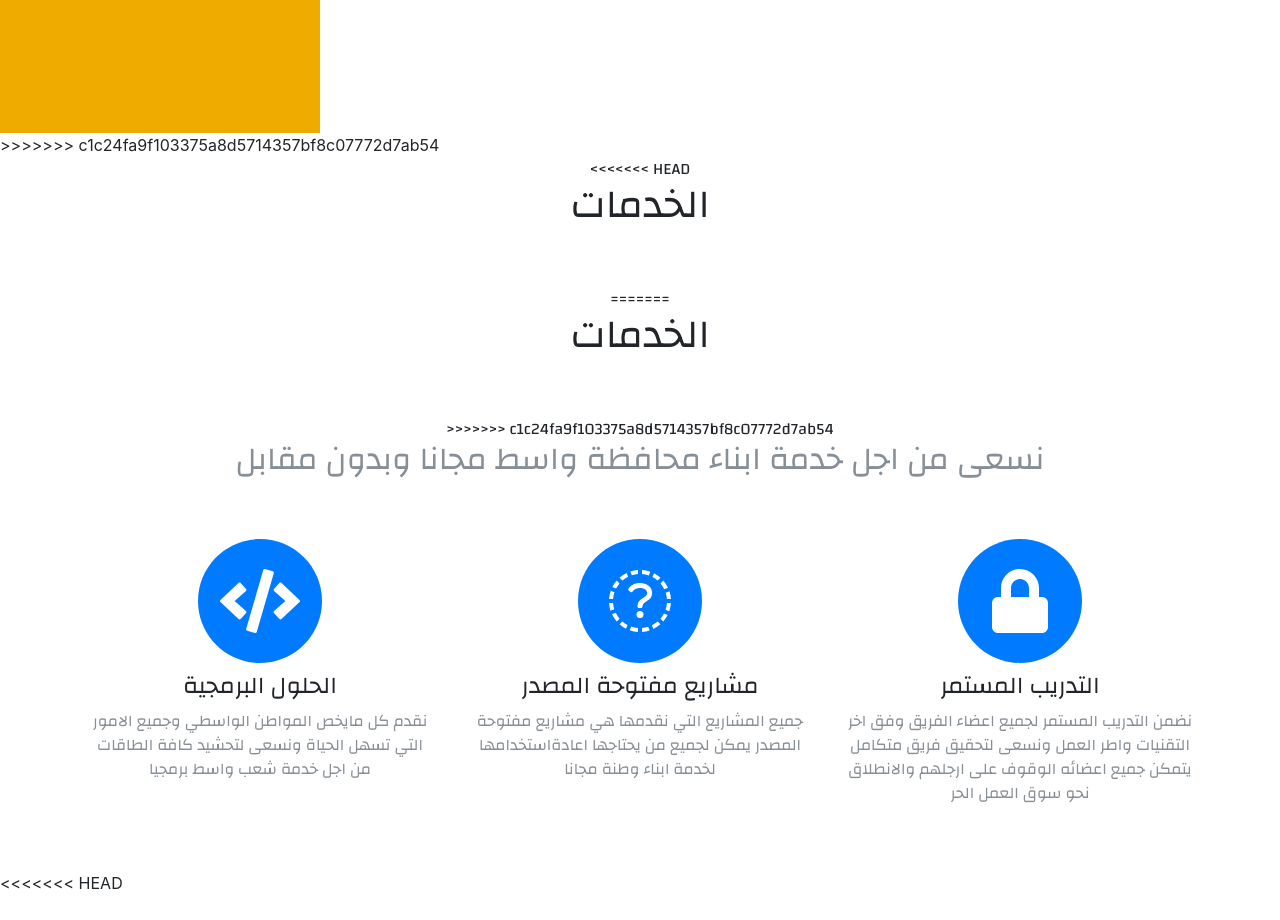
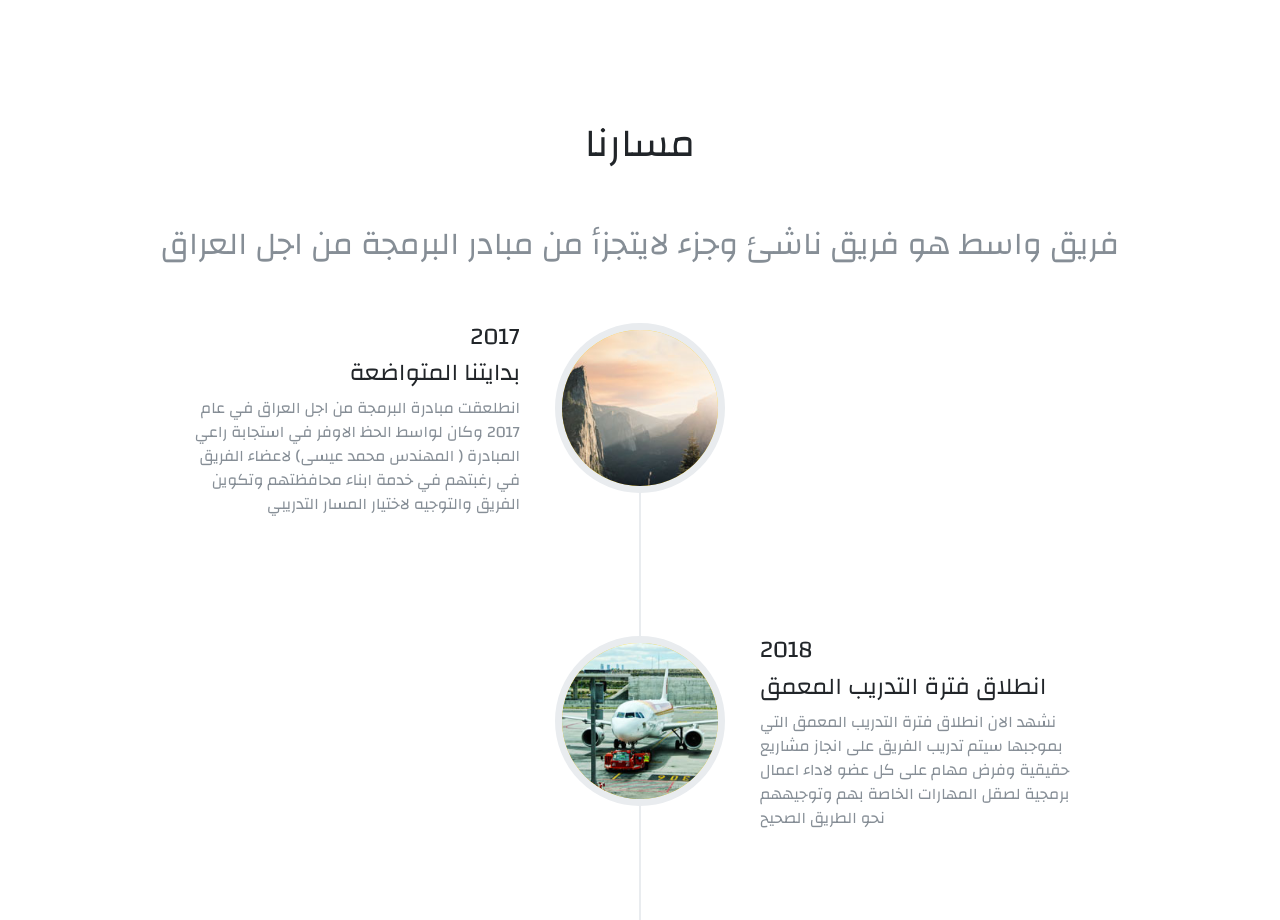
Before and after one commit to CodeFORWasit/CodeFORWasit, a plain HTML site: page index.html in a window 1280 px wide. Shown: the part 1880-2800 px from the top of the page. Drawn offline with nearby package versions, Linux system fonts and the light colour scheme; a web font is replaced by a local one.

Commit message:
add path

```diff
--- a/css/style.css
+++ b/css/style.css
@@ -4,23 +4,19 @@
     --font:rgb(255, 232, 181);
     --fontChanga:'Changa', 'Helvetica Neue', Helvetica, Arial, sans-serif;
     --fontElMessiri:'El Messiri', 'Helvetica Neue', Helvetica, Arial, sans-serif;
-    --fontMirza:'Mirza', 'Helvetica Neue', Helvetica, Arial, sans-serif;
+    --fontMirza:'Amiri', 'Helvetica Neue', Helvetica, Arial, sans-serif;
 
   }
 
 
   .navbar-brand{
       font-family: var(--fontElMessiri);
-<<<<<<< HEAD
 
-=======
->>>>>>> c1c24fa9f103375a8d5714357bf8c07772d7ab54
   }
 
   .nav-item{
       font-family: var(--fontMirza);
       font-size: large;
-<<<<<<< HEAD
 
   }
 
@@ -31,17 +27,6 @@
     text-align: center;
 
 
-=======
-  }
-
-.wellcom{
-    background-image: url("/img/header-bg.jpg");
-    background-size: cover;
-    height: 700px;
-    text-align: center;
-  color: rgb(255, 255, 255);
-  background-image: url("../img/header-bg.jpg");
->>>>>>> c1c24fa9f103375a8d5714357bf8c07772d7ab54
   background-repeat: no-repeat;
   background-attachment: scroll;
   background-position: center center;
@@ -49,20 +34,202 @@
   -moz-background-size: cover;
   -o-background-size: cover;
   background-size: cover;
-<<<<<<< HEAD
   color: rgb(255, 255, 255);
   font-family: var(--fontChanga)
 }
 .wellcom h1{
-=======
-  font-family: var(--fontChanga)
-}
-h1{
->>>>>>> c1c24fa9f103375a8d5714357bf8c07772d7ab54
     padding-top: 250px;
   padding-bottom: 50px;
   font-family: var(--fontChanga)
 }
+/* start path */
+.timeline {
+  position: relative;
+  padding: 0;
+  list-style: none;
+}
+
+.timeline:before {
+  position: absolute;
+  top: 0;
+  bottom: 0;
+  left: 40px;
+  width: 2px;
+  margin-left: -1.5px;
+  content: '';
+  background-color: #e9ecef;
+}
+
+.timeline > li {
+  position: relative;
+  min-height: 50px;
+  margin-bottom: 50px;
+}
+
+.timeline > li:after, .timeline > li:before {
+  display: table;
+  content: ' ';
+}
+
+.timeline > li:after {
+  clear: both;
+}
+
+.timeline > li .timeline-panel {
+  position: relative;
+  float: right;
+  width: 100%;
+  padding: 0 20px 0 100px;
+  text-align: left;
+}
+
+.timeline > li .timeline-panel:before {
+  right: auto;
+  left: -15px;
+  border-right-width: 15px;
+  border-left-width: 0;
+}
+
+.timeline > li .timeline-panel:after {
+  right: auto;
+  left: -14px;
+  border-right-width: 14px;
+  border-left-width: 0;
+}
+
+.timeline > li .timeline-image {
+  position: absolute;
+  z-index: 100;
+  left: 0;
+  width: 80px;
+  height: 80px;
+  margin-left: 0;
+  text-align: center;
+  color: rgb(209, 32, 32);
+  border: 7px solid #e9ecef;
+  border-radius: 100%;
+  background-color: #fed936;
+}
+
+.timeline > li .timeline-image h4 {
+  font-size: 10px;
+  line-height: 14px;
+  margin-top: 12px;
+}
+
+.timeline > li.timeline-inverted > .timeline-panel {
+  float: right;
+  padding: 0 20px 0 100px;
+  text-align: left;
+}
+
+.timeline > li.timeline-inverted > .timeline-panel:before {
+  right: auto;
+  left: -15px;
+  border-right-width: 15px;
+  border-left-width: 0;
+}
+
+.timeline > li.timeline-inverted > .timeline-panel:after {
+  right: auto;
+  left: -14px;
+  border-right-width: 14px;
+  border-left-width: 0;
+}
+
+.timeline > li:last-child {
+  margin-bottom: 0;
+}
+
+.timeline .timeline-heading h4 {
+  margin-top: 0;
+  color: inherit;
+}
+
+.timeline .timeline-heading h4.subheading {
+  text-transform: none;
+}
+
+.timeline .timeline-body > ul,
+.timeline .timeline-body > p {
+  margin-bottom: 0;
+}
+
+@media (min-width: 768px) {
+  .timeline:before {
+    left: 50%;
+  }
+  .timeline > li {
+    min-height: 100px;
+    margin-bottom: 100px;
+  }
+  .timeline > li .timeline-panel {
+    float: left;
+    width: 41%;
+    padding: 0 20px 20px 30px;
+    text-align: right;
+  }
+  .timeline > li .timeline-image {
+    left: 50%;
+    width: 100px;
+    height: 100px;
+    margin-left: -50px;
+  }
+  .timeline > li .timeline-image h4 {
+    font-size: 13px;
+    line-height: 18px;
+    margin-top: 16px;
+  }
+  .timeline > li.timeline-inverted > .timeline-panel {
+    float: right;
+    padding: 0 30px 20px 20px;
+    text-align: left;
+  }
+}
+
+@media (min-width: 992px) {
+  .timeline > li {
+    min-height: 150px;
+  }
+  .timeline > li .timeline-panel {
+    padding: 0 20px 20px;
+  }
+  .timeline > li .timeline-image {
+    width: 150px;
+    height: 150px;
+    margin-left: -75px;
+  }
+  .timeline > li .timeline-image h4 {
+    font-size: 18px;
+    line-height: 26px;
+    margin-top: 30px;
+  }
+  .timeline > li.timeline-inverted > .timeline-panel {
+    padding: 0 20px 20px;
+  }
+}
+
+@media (min-width: 1200px) {
+  .timeline > li {
+    min-height: 170px;
+  }
+  .timeline > li .timeline-panel {
+    padding: 0 20px 20px 100px;
+  }
+  .timeline > li .timeline-image {
+    width: 170px;
+    height: 170px;
+    margin-left: -85px;
+  }
+  .timeline > li .timeline-image h4 {
+    margin-top: 40px;
+  }
+  .timeline > li.timeline-inverted > .timeline-panel {
+    padding: 0 100px 20px 20px;
+  }
+}
+
+
 
 
 /* start hover */
@@ -72,9 +239,8 @@ h1{
 	.title-arch {
 		text-align: center;
 		margin: 50px 0;
-		font-size: 22px;
-		letter-spacing: 2px;
-        text-transform: uppercase;
+        font-size: 22px;
+        padding-top: 50px ;
         font-family: var(--fontElMessiri)
 	}
 .project {
@@ -88,7 +254,8 @@ h1{
 }
 
 .member-1 {
-    background-image: url("/img/1.jpg");
+    background-image: url("../img/1.jpg");
+    background-size: cover;
     font-family: var(--fontMirza);
 }
 
@@ -113,9 +280,10 @@ h1{
 
 .project-hover a {
 	color: rgba(255, 255, 255, 1);
-	padding: 2px 22px;
+	padding: 3px 22px 9px;
 	line-height: 40px;
-	border: 2px solid rgba(255, 255, 255, 1);
+    border: 2px solid rgba(255, 255, 255, 1);
+    border-radius: 10px;
 	transition: all 0.5s ease-in-out;
 }
 
@@ -139,7 +307,6 @@ h1{
 /* services */
 
 .services{
-<<<<<<< HEAD
     margin-top: 80px;
     padding-bottom: 50px;
   font-family: var(--fontChanga)
@@ -149,13 +316,8 @@ h1{
 
 .services h2{
     padding-bottom: 50px;
+    padding-top: 50px ;
 }
-=======
-    margin-top: 100px;
-
-}
-
->>>>>>> c1c24fa9f103375a8d5714357bf8c07772d7ab54
 .service-heading {
   margin: 10px 0;
   text-transform: none;
--- a/index.html
+++ b/index.html
@@ -12,25 +12,15 @@
         crossorigin="anonymous">
 
     <!-- fonts -->
-<<<<<<< HEAD
-
-=======
-
->>>>>>> c1c24fa9f103375a8d5714357bf8c07772d7ab54
     <link rel="stylesheet" href="https://fonts.googleapis.com/css?family=Changa">
     <link rel="stylesheet" href="https://fonts.googleapis.com/css?family=El Messiri">
-    <link rel="stylesheet" href="https://fonts.googleapis.com/css?family=Mirza">
+    <link rel="stylesheet" href="https://fonts.googleapis.com/css?family=Amiri">
     <!-- css -->
     <link rel="stylesheet" href="css/style.css">
 </head>
 
 <body>
 
-<<<<<<< HEAD
-
-=======
-
->>>>>>> c1c24fa9f103375a8d5714357bf8c07772d7ab54
     <nav class="navbar  navbar-expand-sm navbar-dark bg-dark fixed-top">
 
         <button class="navbar-toggler navbar-toggler-right" type="button" data-toggle="collapse" data-target="#navbarResponsive"
@@ -55,11 +45,7 @@
                 </li>
             </ul>
         </div>
-<<<<<<< HEAD
-        <a class="navbar-brand ml-auto navbar-right js-scroll-trigger " href="#">فريق واسط</a>
-=======
-        <a class="navbar-brand ml-auto navbar-right  " href="#">فريق واسط</a>
->>>>>>> c1c24fa9f103375a8d5714357bf8c07772d7ab54
+        <a class="navbar-brand ml-auto navbar-right js-scroll-trigger " href="#">البرمجة من اجل العراق | فريق واسط</a>
     </nav>
 
 
@@ -100,36 +86,12 @@
             الاخرى.</p>
     </div>
 </div>
-=======
-    <div class="container-fluid2">
-        <div class="title-arch">مشروعنا الخدمي
-            <p>Lorem ipsum dolor sit amet, consectetur adipiscing elit. Maecenas pulvinar ex pulvinar est laoreet ullamcorper.</p>
-        </div>
-
-        <div class="col-xl-3 col-lg-3 col-md-3 col-sm-3 project member-1 wow animated fadeInLeft">
-            <div class="project-hover">
-                <h2 class="text-right">اسم العضو</h2>
-                <hr />
-                <p class="text-right">حباب ومؤدب ويحب العمل والفريق</p>
-                <a href="#" class="text-right">الملف الشخصي</a>
-            </div>
-        </div>
-
-        <div class="clearfix"></div>
-    </div>
-
-<!-- servises -->
->>>>>>> c1c24fa9f103375a8d5714357bf8c07772d7ab54
 
 <section id="services" class="services">
     <div class="container">
         <div class="row">
             <div class="col-lg-12 text-center">
-<<<<<<< HEAD
                 <h1 class="section-heading text-uppercase">الخدمات</h1>
-=======
-                <h1 class="">الخدمات</h1>
->>>>>>> c1c24fa9f103375a8d5714357bf8c07772d7ab54
                 <h2 class="section-subheading text-muted">نسعى من اجل خدمة ابناء محافظة واسط مجانا وبدون مقابل</h3>
             </div>
         </div>
@@ -165,11 +127,91 @@
     </div>
 </section>
 
+<!-- our path -->
 
-<<<<<<< HEAD
+<section id="about">
+    <div class="container services">
+        <div class="row">
+            <div class="col-lg-12 text-center">
+                <h1 class="section-heading text-uppercase">مسارنا</h1>
+                <h2 class="section-subheading text-muted">فريق واسط هو فريق ناشئ وجزء لايتجزأ من مبادر البرمجة من اجل العراق</h2>
+            </div>
+        </div>
+        <div class="row">
+            <div class="col-lg-12">
+                <ul class="timeline">
+                    <li>
+                        <div class="timeline-image">
+                            <img class="rounded-circle img-fluid" src="img/about/1.jpg" alt="">
+                        </div>
+                        <div class="timeline-panel">
+                            <div class="timeline-heading">
+                                <h4>2017</h4>
+                                <h4 class="subheading">بدايتنا المتواضعة</h4>
+                            </div>
+                            <div class="timeline-body">
+                                <p class="text-muted" dir="rtl">انطلعقت مبادرة البرمجة من اجل العراق في عام 2017 وكان لواسط الحظ الاوفر في استجابة راعي المبادرة
+                                    ( المهندس محمد عيسى) لاعضاء الفريق في رغبتهم في خدمة ابناء محافظتهم وتكوين الفريق والتوجيه
+                                    لاختيار المسار التدريبي
+                                </p>
+                            </div>
+                        </div>
+                    </li>
+                    <li class="timeline-inverted">
+                        <div class="timeline-image">
+                            <img class="rounded-circle img-fluid" src="img/about/2.jpg" alt="">
+                        </div>
+                        <div class="timeline-panel">
+                            <div class="timeline-heading">
+                                <h4>2018</h4>
+                                <h4 class="subheading">انطلاق فترة التدريب المعمق </h4>
+                            </div>
+                            <div class="timeline-body">
+                                <p class="text-muted" dir="rtl">نشهد الان انطلاق فترة التدريب المعمق التي بموجبها سيتم تدريب الفريق على انجاز مشاريع حقيقية
+                                    وفرض مهام على كل عضو لاداء اعمال برمجية لصقل المهارات الخاصة بهم وتوجيههم نحو الطريق
+                                    الصحيح</p>
+                            </div>
+                        </div>
+                    </li>
+                    <li>
+                        <div class="timeline-image">
+                            <img class="rounded-circle img-fluid" src="img/about/3.jpg" alt="">
+                        </div>
+                        <div class="timeline-panel">
+                            <div class="timeline-heading">
+                                <h4>2019</h4>
+                                <h4 class="subheading">مرحلة تنفيذ الافكار والمشاريع</h4>
+                            </div>
+                            <div class="timeline-body">
+                                <p class="text-muted">سيتم في هذه الفترة المضي قدما من اجل المباشرة بتنفيذ المشاريع والافكار المطروحة والتي تخدم
+                                    ابناء محافظة واسط برمجيا لتسهيل الحياه اليومية سواء في مجال الويب او تطبيقات الموبايل
+                                    </p>
+                            </div>
+                        </div>
+                    </li>
+
+
+                    <li class="timeline-inverted">
+                        <div class="timeline-image">
+                            <br>
+                            <h3>كن
+                                <br>جزءاً
+                                <br>من فريقنا</h3>
+                        </div>
+                    </li>
+                </ul>
+            </div>
+        </div>
+    </div>
+</section>
+
+
+
+
     <div class="container-fluid2">
-        <div class="title-arch">Our Project
-            <p>Lorem ipsum dolor sit amet, consectetur adipiscing elit. Maecenas pulvinar ex pulvinar est laoreet ullamcorper.</p>
+        <div class="title-arch ">
+            <h1>اعضائنا الرائعين</h1>
+            <p>شباب واعٍ محب  للخير قرروا ان يساهموا في رقي مجتمعهم </p>
         </div>
 
 
@@ -230,8 +272,6 @@
 
 
 
-=======
->>>>>>> c1c24fa9f103375a8d5714357bf8c07772d7ab54
 
 
 
@@ -242,15 +282,10 @@
 
     <!-- Optional JavaScript -->
     <!-- jQuery first, then Popper.js, then Bootstrap JS -->
-<<<<<<< HEAD
 
     <script defer src="/js/js.js"></script>
     <script defer src="https://use.fontawesome.com/releases/v5.0.6/js/all.js"></script>
     <script src="https://code.jquery.com/jquery-2.2.1.slim.min.js" integrity="sha384-KJ3o2DKtIkvYIK3UENzmM7KCkRr/rE9/Qpg6aAZGJwFDMVNA/GpGFF93hXpG5KkN"
-=======
-    <script defer src="https://use.fontawesome.com/releases/v5.0.6/js/all.js"></script>
-    <script src="https://code.jquery.com/jquery-3.2.1.slim.min.js" integrity="sha384-KJ3o2DKtIkvYIK3UENzmM7KCkRr/rE9/Qpg6aAZGJwFDMVNA/GpGFF93hXpG5KkN"
->>>>>>> c1c24fa9f103375a8d5714357bf8c07772d7ab54
         crossorigin="anonymous"></script>
     <script src="https://cdnjs.cloudflare.com/ajax/libs/popper.js/1.12.3/umd/popper.min.js" integrity="sha384-vFJXuSJphROIrBnz7yo7oB41mKfc8JzQZiCq4NCceLEaO4IHwicKwpJf9c9IpFgh"
         crossorigin="anonymous"></script>
```
Also changed, not shown: img/about/1.jpg (added), img/about/2.jpg (added), img/about/3.jpg (added), img/about/4.jpg (added).
